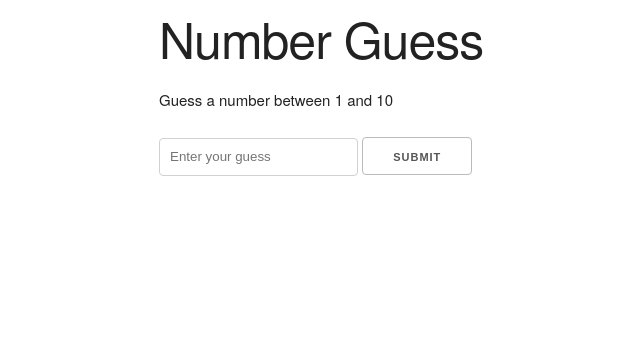
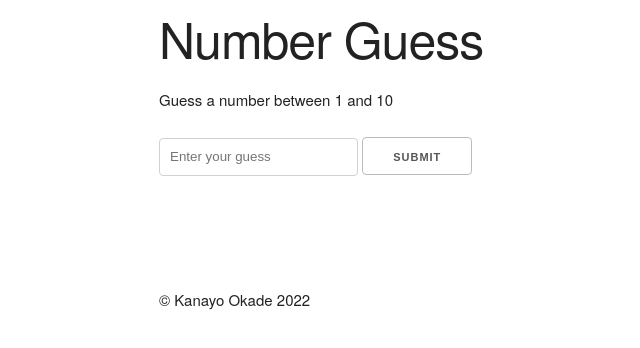
Before and after one commit to KanayoHillary/numberguess, a plain HTML site: page index.html in a window 1280 px wide. Shown: the whole page, without its empty margins (1-641 px from the left). Drawn offline with nearby package versions, Linux system fonts and the light colour scheme.

Commit message:
Update index.html

```diff
--- a/index.html
+++ b/index.html
@@ -16,6 +16,8 @@
             <input type="submit" value="Submit" id="guess-btn">
             <p class="message"></p>
         </form>
+        <br><br><br>
+        <div>&copy; Kanayo Okade 2022</div>
     </div>
 
     <script src="app.js"></script>
```
